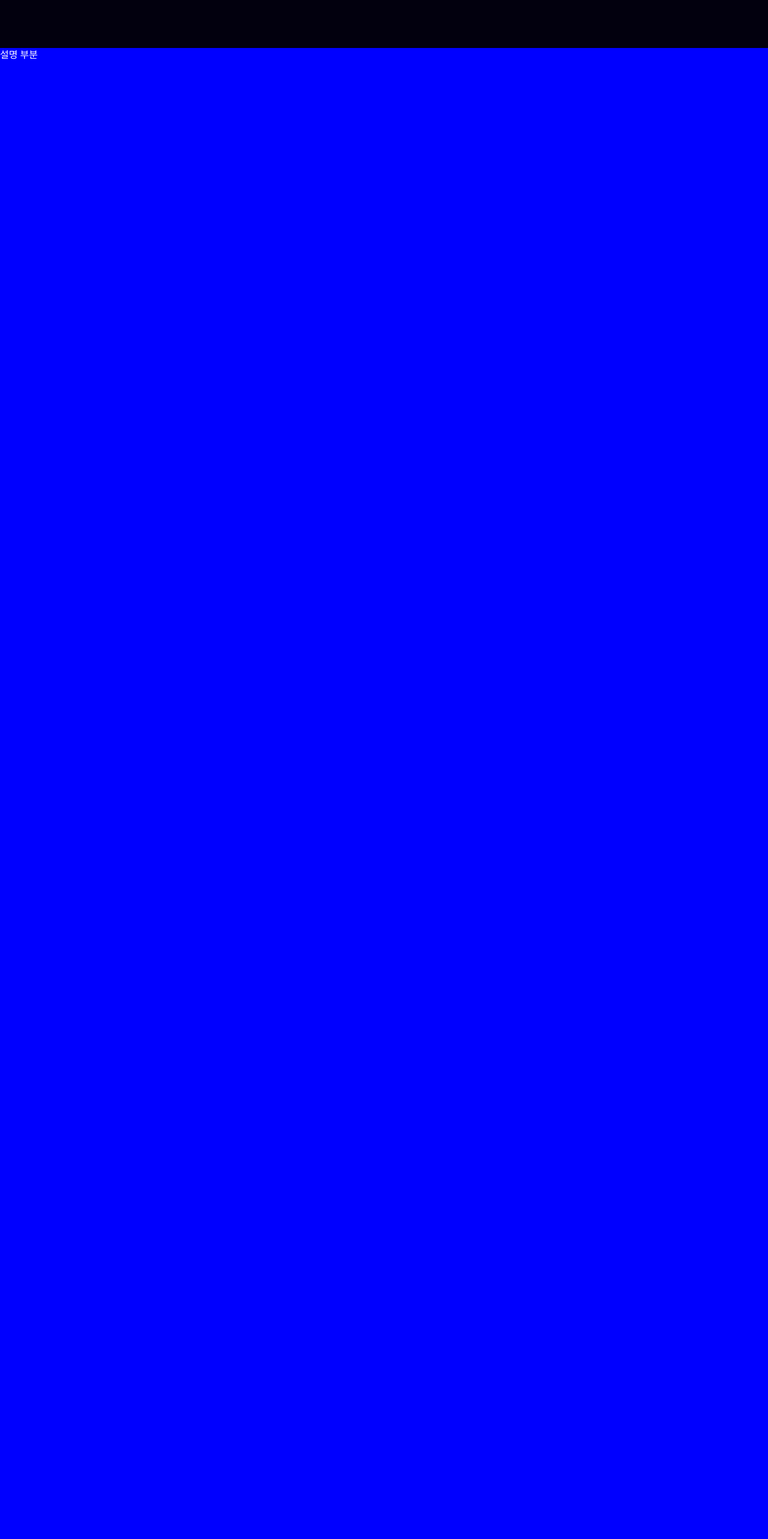
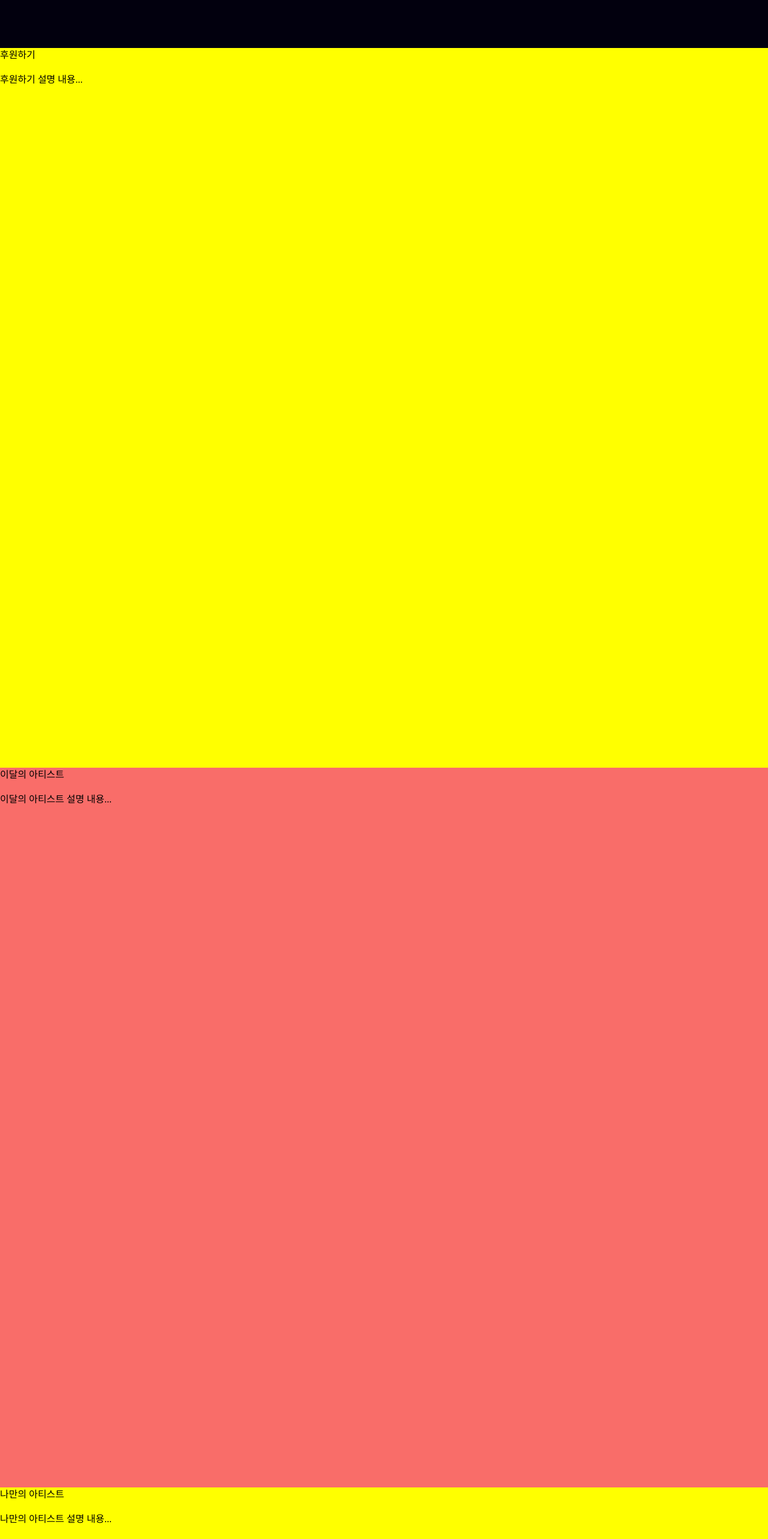
Before and after one commit to Codeit-Sprint-6-Part-2-Team-9/frontend, a React (Vite) app: page / in a window 1280 px wide. Shown: the part 1000-3566 px from the top of the page at 60% size. Built offline with nearby package versions, Linux system fonts and the light colour scheme.

Commit message:
feat: 설명칸 구분

```diff
--- a/src/pages/home-page/HomePage.jsx
+++ b/src/pages/home-page/HomePage.jsx
@@ -40,7 +40,21 @@ const HomePage = () => {
       </section>
 
       <section className={classes.description}>
-        <div style={{ color: 'white' }}> 설명 부분 </div>
+        <div className={classes.descriptionSection}>
+          <div>후원하기</div>
+          <p>후원하기 설명 내용...</p>
+        </div>
+        <div
+          className={classes.descriptionSection}
+          style={{ background: theme.colors.brand[0] }}
+        >
+          <div>이달의 아티스트</div>
+          <p>이달의 아티스트 설명 내용...</p>
+        </div>
+        <div className={classes.descriptionSection}>
+          <div>나만의 아티스트</div>
+          <p>나만의 아티스트 설명 내용...</p>
+        </div>
       </section>
     </Container>
   );
--- a/src/pages/home-page/HomePage.module.css
+++ b/src/pages/home-page/HomePage.module.css
@@ -122,24 +122,6 @@
   z-index: 9999;
 }
 
-.description {
-  width: 100%;
-  height: 2436px;
-  background-color: blue;
-}
-
-@media (min-width: 768px) {
-  .description {
-    height: 2232px;
-  }
-}
-
-@media (min-width: 1280px) {
-  .description {
-    height: 3600px;
-  }
-}
-
 .landingButton {
   display: flex;
   justify-content: center;
@@ -171,3 +153,48 @@
     font-weight: 700;
   }
 }
+
+.description {
+  width: 100%;
+  height: 2436px;
+  background-color: blue;
+}
+
+@media (min-width: 768px) {
+  .description {
+    height: 2232px;
+  }
+}
+
+@media (min-width: 1280px) {
+  .description {
+    height: 3600px;
+  }
+}
+
+.descriptionSection {
+  width: 100%;
+  height: 812px;
+  background-color: yellow;
+  opacity: 0px;
+}
+
+@media (min-width: 768px) {
+  .descriptionSection {
+    height: 744px;
+    background: radial-gradient(
+      50% 50% at 50% 50%,
+      rgba(2, 0, 14, 0) 0%,
+      rgba(2, 0, 14, 0.180099) 37.5%,
+      rgba(2, 0, 14, 0.5) 79.5%,
+      #02000e 100%
+    );
+  }
+}
+
+@media (min-width: 1280px) {
+  .descriptionSection {
+    height: 1200px;
+    background: yellow;
+  }
+}
```
